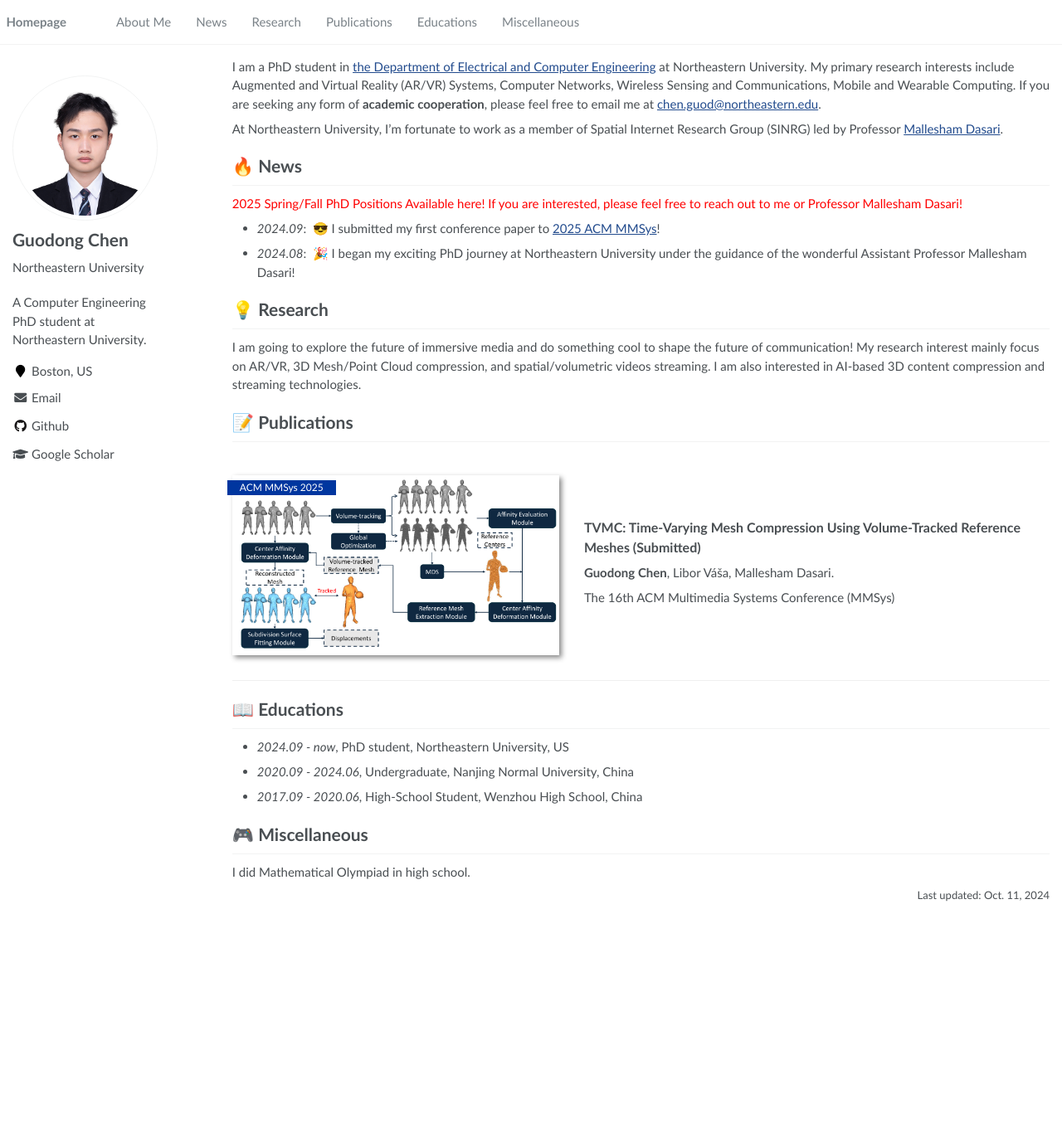
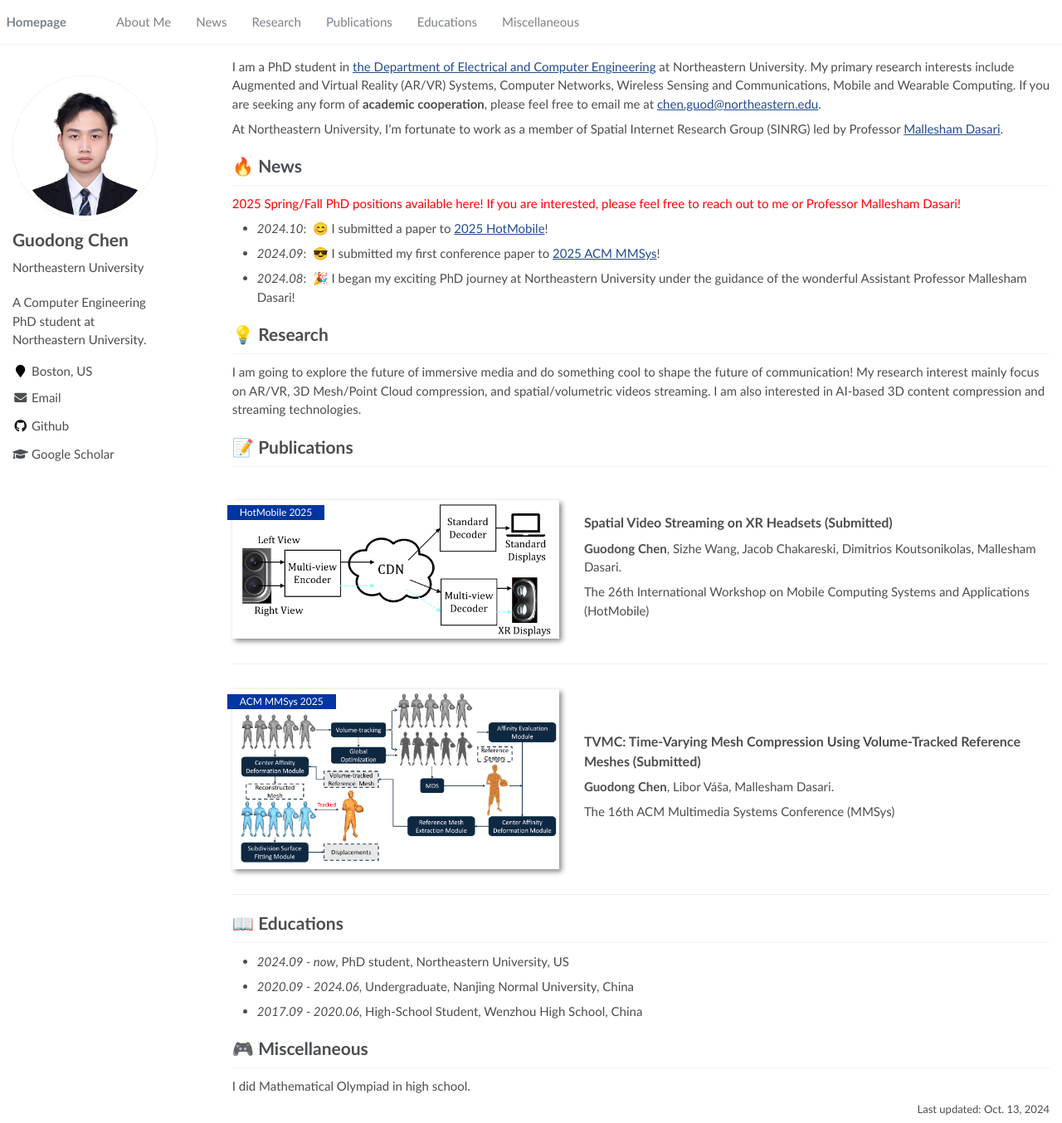
Before and after one commit to frozzzen3/frozzzen3.github.io, a Jekyll site: the page built from _pages/about.md, in a window 1280 px wide and 1354 px high. Shown: the whole window at 83% size. Built offline with Jekyll 4.4.1, drawn with Linux system fonts in a browser that asks for light colours.

Commit message:
updated 10.13.2024

```diff
--- a/_pages/about.md
+++ b/_pages/about.md
@@ -24,8 +24,9 @@ At Northeastern University, I'm fortunate to work as a member of Spatial Interne
 
 # 🔥 News
 
-<font color='red'>2025 Spring/Fall PhD Positions Available here! If you are interested, please feel free to reach out to me or Professor Mallesham Dasari! </font>
+<font color='red'>2025 Spring/Fall PhD positions available here! If you are interested, please feel free to reach out to me or Professor Mallesham Dasari! </font>
 
+- *2024.10*: &nbsp;😊 I submitted a paper to [2025 HotMobile](http://www.hotmobile.org/2025/)!
 - *2024.09*: &nbsp;😎 I submitted my first conference paper to [2025 ACM MMSys](https://2025.acmmmsys.org/)!
 - *2024.08*: &nbsp;🎉 I began my exciting PhD journey at Northeastern University under the guidance of the wonderful Assistant Professor Mallesham Dasari!
 
@@ -34,6 +35,21 @@ At Northeastern University, I'm fortunate to work as a member of Spatial Interne
 I am going to explore the future of immersive media and do something cool to shape the future of communication! My research interest mainly focus on AR/VR, 3D Mesh/Point Cloud compression, and spatial/volumetric videos streaming. I am also interested in AI-based 3D content compression and streaming technologies.
 
 # 📝 Publications
+
+<div class='paper-box'><div class='paper-box-image'><div><div class="badge">HotMobile 2025</div><img src='images/HotMobile2025.png' alt="sym" width="100%"></div></div>
+<div class='paper-box-text' markdown="1">
+<span style="font-size: 16px; font-weight: bold;">
+            Spatial Video Streaming on XR Headsets (Submitted)
+    </span>
+
+**Guodong Chen**, Sizhe Wang, Jacob Chakareski, Dimitrios Koutsonikolas, Mallesham Dasari.
+
+The 26th International Workshop on Mobile Computing Systems and Applications (HotMobile)
+
+</div>
+</div>
+
+
 
 <div class='paper-box'><div class='paper-box-image'><div><div class="badge">ACM MMSys 2025</div><img src='images/TVMC.png' alt="sym" width="100%"></div></div>
 <div class='paper-box-text' markdown="1">
@@ -62,4 +78,4 @@ I did Mathematical Olympiad in high school.
 
 
 
-<p style="text-align:right;font-size:small;" >Last updated: Oct. 11, 2024</p>
+<p style="text-align:right;font-size:small;" >Last updated: Oct. 13, 2024</p>
```
Also changed, not shown: images/HotMobile2025.png (added).
